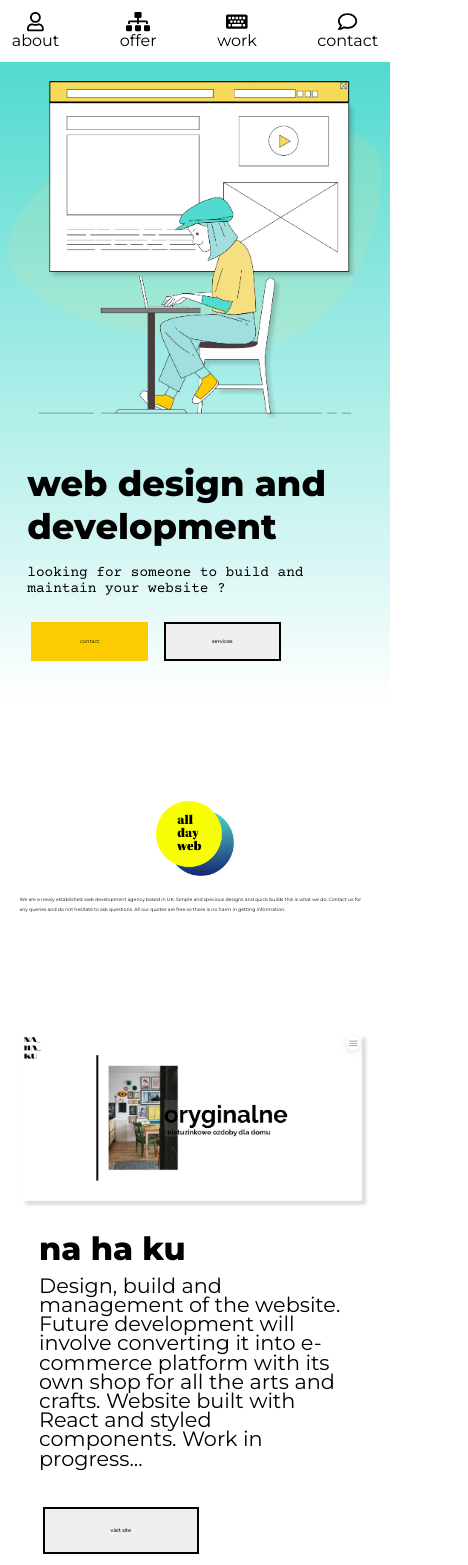
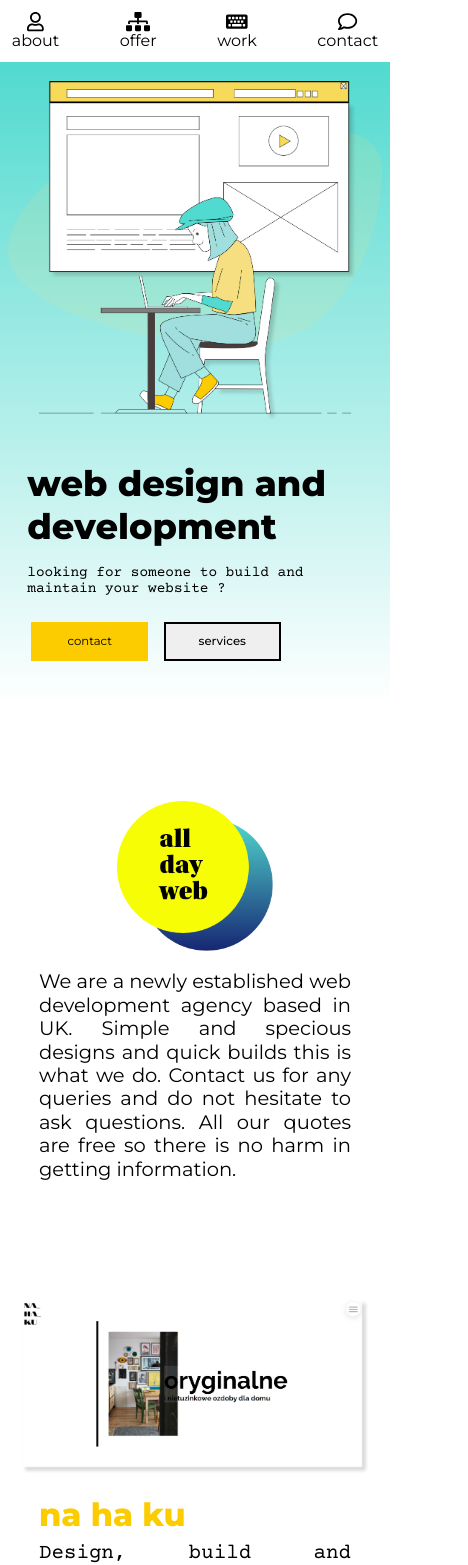
Before and after one commit to laterinthepast/alldayweb, a React (Create React App) app: page / in a window 390 px wide. Shown: the top 1565 px of the page, 468 px wide, since content can reach past the window. Built offline with nearby package versions, Linux system fonts and the light colour scheme.

Commit message:
mobile done

```diff
--- a/src/components/About.jsx
+++ b/src/components/About.jsx
@@ -10,15 +10,23 @@ const Wrapper = styled.div`
     padding: 10vw 18vw;
 
     h3 {
-        font-size: 1.2vw;
+        font-size: 1.8vw;
         line-height: 2.5vw;
+        text-align: justify;
     }
     img {
         width: 20vw;
     }
     @media (max-width:768px){
         flex-direction: column;
-        padding: 25vw 5vw;
+        padding: 25vw 10vw;
+        h3 {
+            font-size: 5vw;
+            line-height: 6vw;
+        }
+        img {
+            width: 40vw;
+        }
     }
 `
 
--- a/src/components/Contact.jsx
+++ b/src/components/Contact.jsx
@@ -105,10 +105,14 @@ const Container = styled.div`
       }
 
       .submit {
-        margin-top: 10vw;
-        padding: 2vw;
-        width: 40vw;
+        input {
+         width: 40vw;
         height: 10vw;
+        font-size: 5vw;
+        }
+        margin-top: 5vw;
+        padding: 0;
+
       }
     }
   }
--- a/src/components/Footer.jsx
+++ b/src/components/Footer.jsx
@@ -9,9 +9,11 @@ const Wrapper = styled.div`
     align-items: center;
     gap: 10vw;
     padding: 2vw;
+    height: 12vh;
     background: rgb(119,217,112);
     background: linear-gradient(0deg, rgba(119,217,112,1) 0%, rgba(255,255,255,1) 100%);
     position: relative;
+
     h1 {
         font-size: 1vw;
         color: #000;
@@ -26,7 +28,7 @@ const Wrapper = styled.div`
 
     @media (max-width:768px){
         img {
-            width: 30%;
+            width: 20vw;
         }
         h1 {
             font-size: 0.7rem;
--- a/src/components/Hero.jsx
+++ b/src/components/Hero.jsx
@@ -50,6 +50,7 @@ const Left = styled.div`
         p {
             font-size: 0.9rem;
         }
+
     }
 `
 
--- a/src/components/Offer.jsx
+++ b/src/components/Offer.jsx
@@ -31,10 +31,13 @@ const Wrapper = styled.div`
         }
     }
     @media (max-width:768px){
+        gap: 20vw;
         .offer-title {
             padding: 20vw 5vw 5vw 5vw;
             h2 {
                 font-size: 2rem;
+                color: #000;
+                background: rgba(0,0,0, .1);
             }
 
         }
@@ -71,7 +74,6 @@ const Container = styled.div`
     }
     .container-img {
         width: 60%;
-
         img {
            width: 100%;
 
@@ -88,11 +90,13 @@ const Container = styled.div`
         justify-content: center;
         align-items: center;
         margin: 0;
-        padding: 5vw;
-
+        padding: 0;
         border-radius:0 ;
+    h2 {
+        font-size: 5vw;
+    }
     p {
-        font-size: 1.5rem;
+        font-size: 5vw;
         padding-bottom: 2vw 0;
     }
     h5 {
@@ -104,10 +108,11 @@ const Container = styled.div`
         }
     }
     button {
-        margin-top: 10vw;
+        margin-top: 8vw;
         width: 60vw;
         height: 14vw;
-        padding:2vw;
+        padding:0;
+        font-size: 4.5vw;
     }
     .container-img {
         width: 100%;
@@ -117,7 +122,7 @@ const Container = styled.div`
 
     }
     .container-info {
-        padding: 10vw 0;
+        padding: 5vw 0;
         width: 100%;
     }
     }
--- a/src/components/Portfolio.jsx
+++ b/src/components/Portfolio.jsx
@@ -40,14 +40,19 @@ const SliderItem = styled.div`
         }
         p {
             font-size: 1.3rem;
-            line-height: 1.8vw;
+            text-align: justify;
             padding: 2vw 0;
+            font-family: 'Courier Prime', monospace;
         }
+        button {
+                width: 16vw;
+                height: 4vw;
+                font-size: 1.5vw;
+            }
     }
     @media (max-width:768px){
         flex-direction: column;
         width: 100%;
-
         padding: 5vw;
         .slider-img {
             width: 100%;
@@ -60,14 +65,16 @@ const SliderItem = styled.div`
             width: 100%;
             h1 {
                 font-size: 2rem;
+                color: #FCCC00;
             }
             p {
-                line-height: 1.2rem;
+
                 padding-bottom: 9vw;
             }
             button {
                 width: 40vw;
                 height: 12vw;
+                font-size: 5vw;
             }
         }
     }
--- a/src/components/Services.jsx
+++ b/src/components/Services.jsx
@@ -130,35 +130,40 @@ const RowS = styled.div`
         font-size: 2vw;
     }
     @media (max-width:768px){
+        display: flex;
+        flex-direction: column;
+        justify-content: center;
+        align-items: center;
+        padding: 15vw 0;
+        height: auto;
+        position: relative;
+        h1 {
+            position: absolute;
+            font-size: 7vw;
+            top: 50%;
+            left: 5vw;
 
-        padding: 15vw 0;
-        height: 80vh;
-
-        h1 {
-            position: static;
-            font-size: 2rem;
-            text-align: center;
         }
         ul {
             padding: 10vw 2vw;
             display: flex;
             flex-direction: column;
-            justify-content: space-between;
+            justify-content: center;
             align-items: center;
             width: 70vw;
-            height: 100%;
             box-shadow: none;
+
             li {
-                font-size: 1.3rem;
+                font-size: 5vw;
                 font-weight: 500;
                 border-bottom: none;
-                line-height: 1.2rem;
+                line-height: 12vw;
             }
         }
         button {
         width: 50vw;
         height: 15vw;
-        font-size: 2rem;
+        font-size: 5.5vw;
     }
     }
 
--- a/src/styles.css
+++ b/src/styles.css
@@ -41,7 +41,6 @@ button {
   button {
     width: 30vw;
     height: 10vw;
-    font-size: 1.1rem;
   }
 }
 
@@ -57,6 +56,12 @@ button {
   background: #f3ecc2;
 }
 
+@media (max-width: 768px) {
+  .btn-background {
+    font-size: 3vw;
+  }
+}
+
 .btn-empty {
   font-weight: 500;
   border: 2px solid #000;
@@ -69,3 +74,9 @@ button {
   background: #51DACF;
   color: #fff;
 }
+
+@media (max-width: 768px) {
+  .btn-empty {
+    font-size: 3vw;
+  }
+}
--- a/src/styles.scss
+++ b/src/styles.scss
@@ -43,7 +43,7 @@ button {
   @media (max-width:768px) {
     width: 30vw;
     height: 10vw;
-    font-size: 1.1rem;
+
   }
 }
 .btn-background {
@@ -53,6 +53,10 @@ button {
   font-size: 1.3vw;
   &:hover {
     background: $yellow;
+
+  }
+  @media (max-width:768px) {
+    font-size: 3vw;
 
   }
 }
@@ -65,4 +69,8 @@ button {
     background: #51DACF;
     color: #fff ;
   }
+  @media (max-width:768px) {
+    font-size: 3vw;
+
+  }
 }
```
